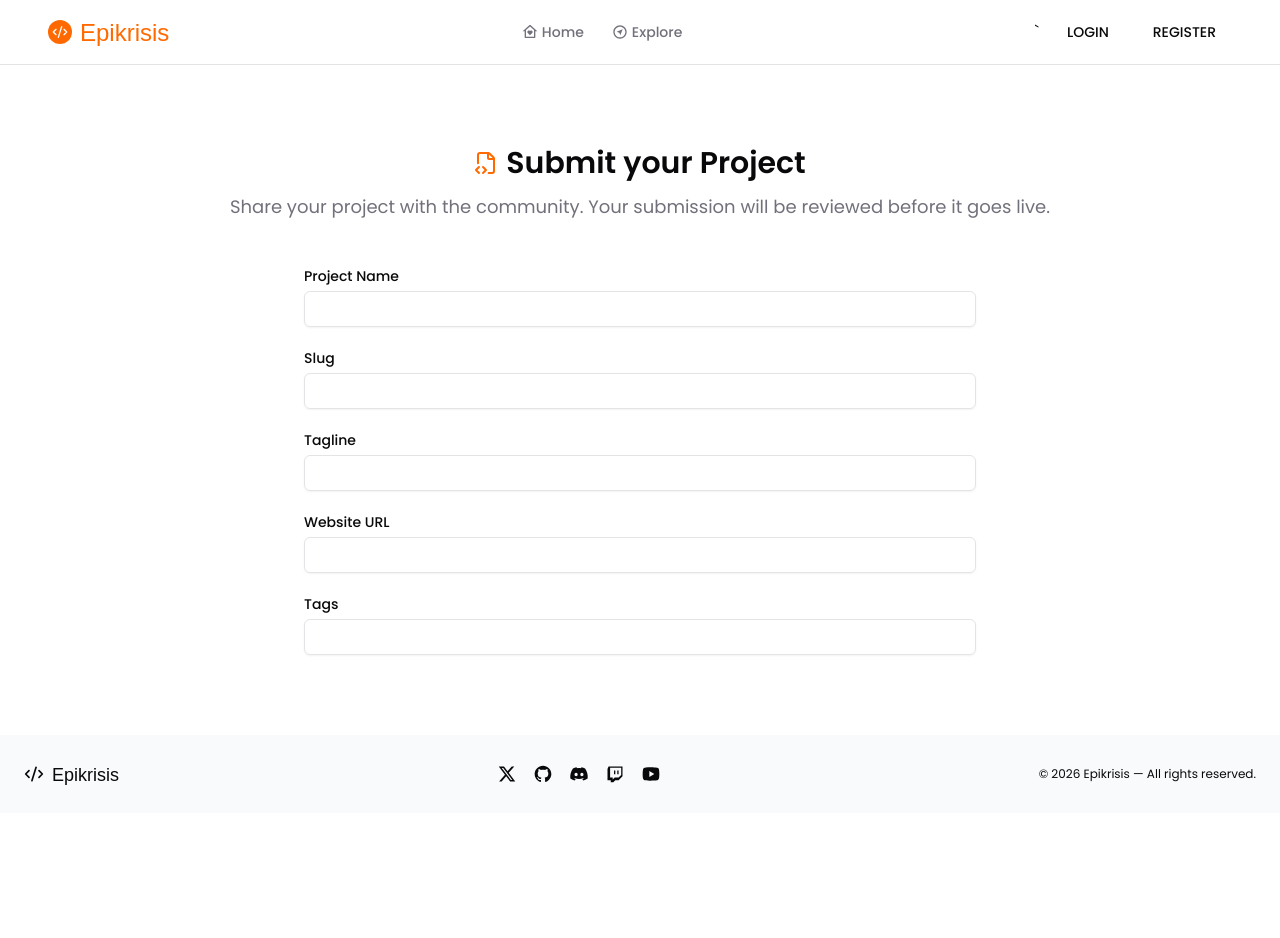
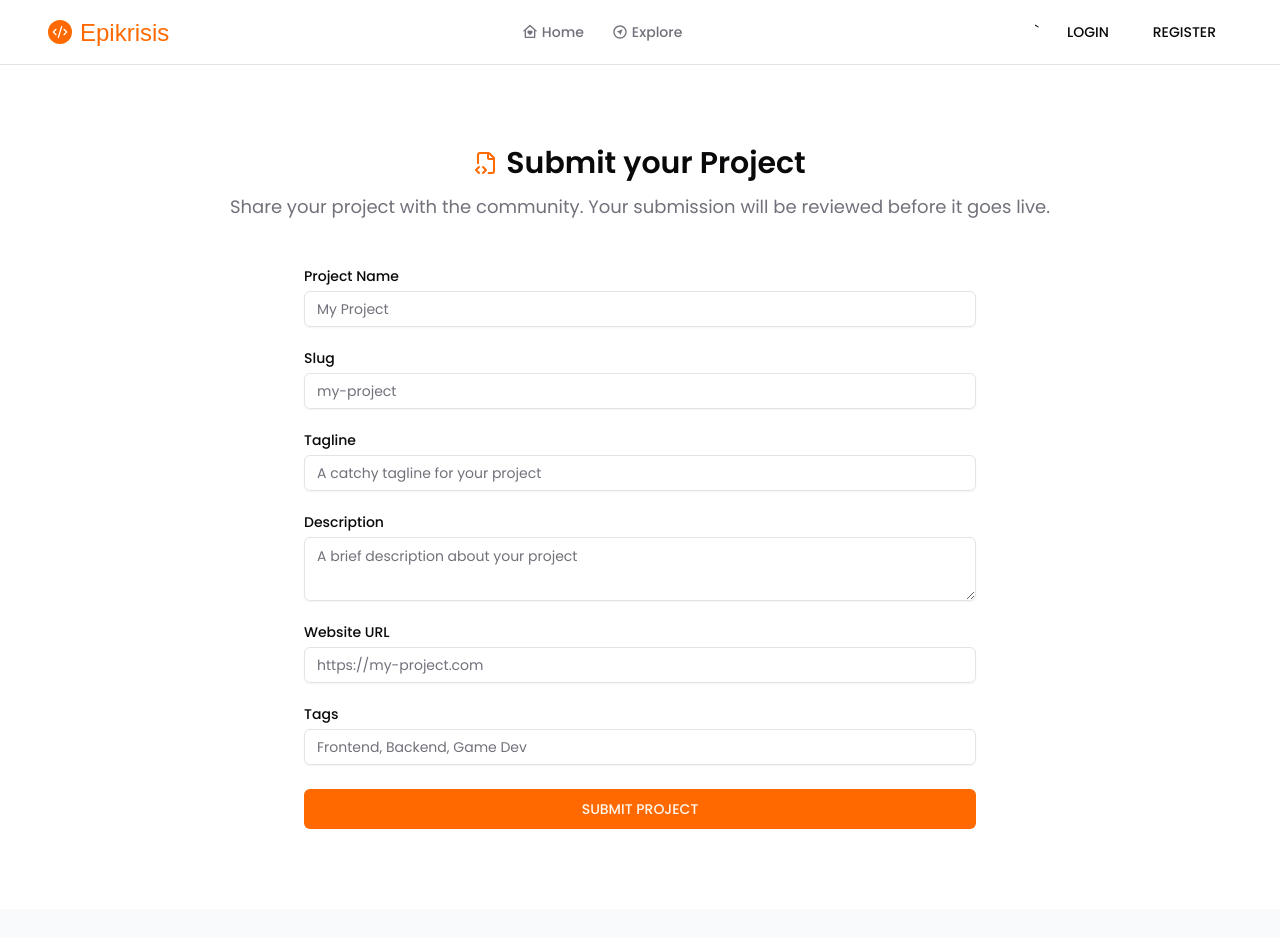
Before and after one commit to Nimira43/Epikrisis, a Next.js app: page /submit in a window 1280 px wide. Shown: the top 938 px of the page. Before the commit the page ends 813 px from the top, so only its background shows below. Built offline with nearby package versions, Linux system fonts and the light colour scheme; no server answers; a web font is replaced by a local one.

Commit message:
Updated ProjectSubmitForm

```diff
--- a/app/submit/page.tsx
+++ b/app/submit/page.tsx
@@ -6,12 +6,14 @@ export default function SubmitPage() {
   return (
     <section className='py-20'>
       <div className='wrapper'>
+        <div className='mb-12'>
           <SectionHeader
             title='Submit your Project'
             icon={FileCodeCorner}
             description='Share your project with the community. Your submission will be reviewed before it goes live.'
             centre
           />
+        </div>
         <div className='max-w-2xl mx-auto'>
           <ProjectSubmitForm />
         </div>
--- a/components/forms/form-field.tsx
+++ b/components/forms/form-field.tsx
@@ -1,5 +1,6 @@
 import { Input } from '../ui/input'
 import { Label } from '../ui/label'
+import { Textarea } from '../ui/textarea'
 
 interface FormFieldProps {
   label: string
@@ -7,9 +8,14 @@ interface FormFieldProps {
   id: string
   placeholder?: string
   required: boolean
-  onChange: (e: React.ChangeEvent<HTMLInputElement>) => void
+  onChange: (
+    e:
+      | React.ChangeEvent<HTMLInputElement>
+      | React.ChangeEvent<HTMLTextAreaElement>
+  ) => void
   error: string
   helperText?: string
+  textarea?: boolean
 }
 
 export const FormField = ({
@@ -20,20 +26,35 @@ export const FormField = ({
   required,
   onChange,
   error,
-  helperText
+  helperText,
+  textarea
 }: FormFieldProps) => {
   return (
     <div className='space-y-2'>
       <Label htmlFor={id}>
         {label}
       </Label>
+      {textarea ? (
+        <Textarea
+          id={id}
+          name={name}
+          placeholder={placeholder}
+          required={required}
+          onChange={
+            onChange as (e: React.ChangeEvent<HTMLTextAreaElement>) => void
+          }
+        />
+      ) : (
         <Input
           id={id}
           name={name}
           placeholder={placeholder}
           required={required}
-        onChange={onChange}
+          onChange={
+            onChange as (e: React.ChangeEvent<HTMLInputElement>) => void
+          }
         />
+      )}
       {helperText && (
         <p className='text-xs text-muted-foreground'>
           {helperText}
--- a/components/projects/project-submit-form.tsx
+++ b/components/projects/project-submit-form.tsx
@@ -1,6 +1,7 @@
 'use client'
 
 import { FormField } from '../forms/form-field'
+import { Button } from '../ui/button'
 
 export default function ProjectSubmitForm() {
   return (
@@ -9,6 +10,7 @@ export default function ProjectSubmitForm() {
         label='Project Name'
         name='name'
         id='name'
+        placeholder='My Project'
         required
         onChange={() => { }}
         error=''
@@ -17,6 +19,7 @@ export default function ProjectSubmitForm() {
         label='Slug'
         name='slug'
         id='slug'
+        placeholder='my-project'
         required
         onChange={() => { }}
         error=''
@@ -25,14 +28,26 @@ export default function ProjectSubmitForm() {
         label='Tagline'
         name='tagline'
         id='tagline'
+        placeholder='A catchy tagline for your project'
         required
         onChange={() => { }}
         error=''
       />
       <FormField
+        label='Description'
+        name='description'
+        id='description'
+        placeholder='A brief description about your project'
+        required
+        onChange={() => { }}
+        error=''
+        textarea
+      />
+      <FormField
         label='Website URL'
         name='websiteUrl'
         id='websiteUrl'
+        placeholder='https://my-project.com'
         required
         onChange={() => { }}
         error=''
@@ -41,10 +56,18 @@ export default function ProjectSubmitForm() {
         label='Tags'
         name='tags'
         id='tags'
+        placeholder='Frontend, Backend, Game Dev'
         required
         onChange={() => { }}
         error=''
       />
+      <Button
+        type='submit'
+        size='lg'
+        className='w-full'
+      >
+        Submit Project
+      </Button>
     </form>
   )
 }
```
Lines whose indentation alone changed are shown as unchanged.
